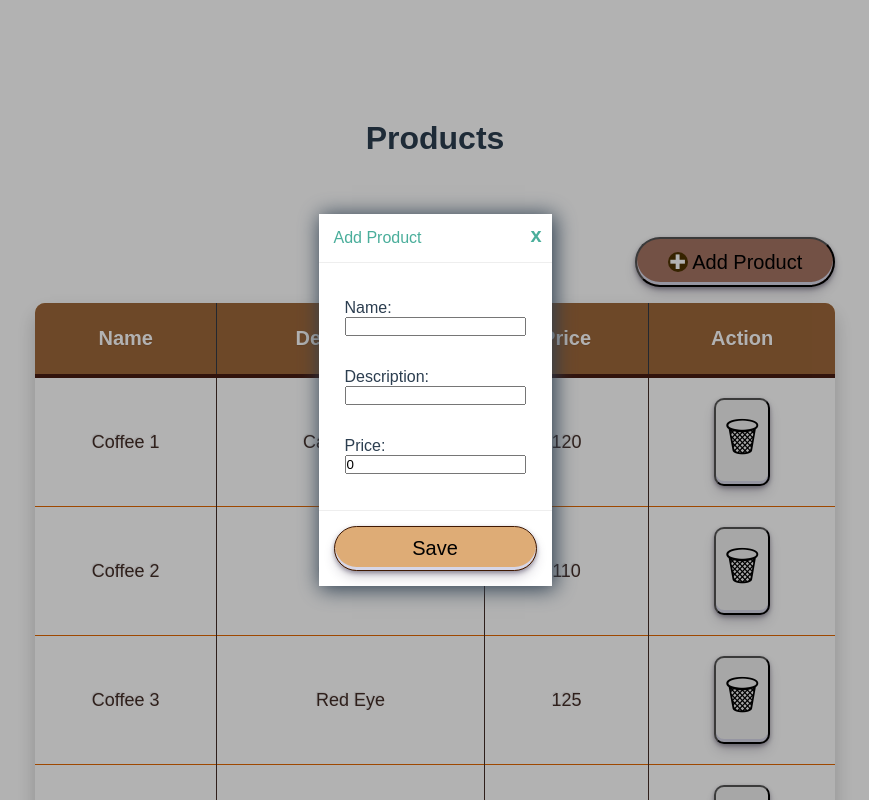
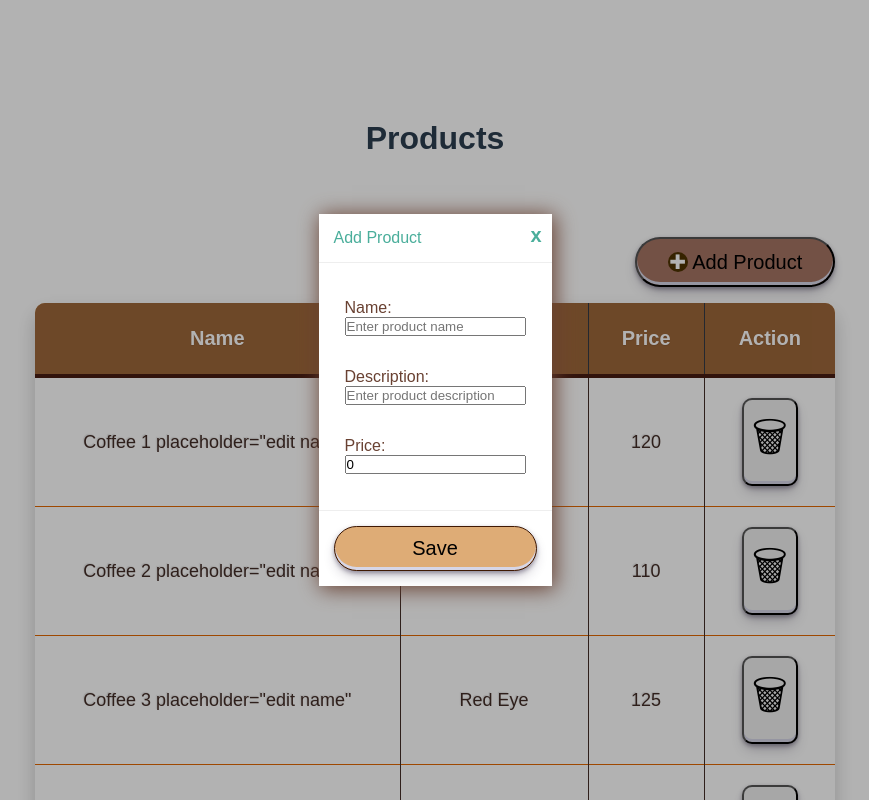
Before and after one commit to CharleeDolor/crud-products, a Vue app: page / in a window 1280 px wide. Both pictures are taken after a click on the button "Add Product". Shown: the top 800 px of the page, without its empty margins (205-1074 px from the left). Built offline with nearby package versions, Linux system fonts and the light colour scheme.

Commit message:
init commit - de Guzman

```diff
--- a/src/assets/main.css
+++ b/src/assets/main.css
@@ -97,6 +97,7 @@
 
 .modal {
   background: #FFFFFF;
+  color:#694132;
   box-shadow: 2px 2px 20px 1px;
   overflow-x: auto;
   display: flex;
--- a/src/components/AddModal.vue
+++ b/src/components/AddModal.vue
@@ -14,16 +14,17 @@
                 <form ref="form" @submit.prevent="animateSave">
                     <section class="modal-body">
                         <div class="modal-group">
-                            <label for="txtName">Name: </label>
+                            <label for="txtName">Name:</label>
+                            <input class="modal-field" id="txtName" type="text" v-model="name" placeholder="Enter product name" required />
                             <span class="error" v-if="errName.length > 0">{{ errName }}</span>
-                            <input class="modal-field" id="txtName" type="text" v-model="name" required />
                         </div>
 
                         <div class="modal-group">
                             <label for="txtDesc">Description:</label>
+                            <input class="modal-field" id="txtDesc" type="text" v-model="desc" placeholder="Enter product description" required />
                             <span class="error" v-if="errDesc.length > 0">{{ errDesc }}</span>
-                            <input class="modal-field" id="txtDesc" type="text" v-model="desc" required />
                         </div>
+
 
                         <div class="modal-group">
                             <label for="txtPrice">Price:</label>
--- a/src/components/ProductList.vue
+++ b/src/components/ProductList.vue
@@ -17,7 +17,7 @@
       </thead>
       <transition-group name="fade">
         <tr v-for="(product, index) in this.products" :key="product" @click="openEditModal(index, product)" class="item" >
-          <td>{{ product.name }}</td>
+          <td>{{ product.name }}  placeholder="edit name"</td>
           <td>{{ product.desc }}</td>
           <td>{{ product.price }}</td>
           <td v-on:click.stop="">
```
